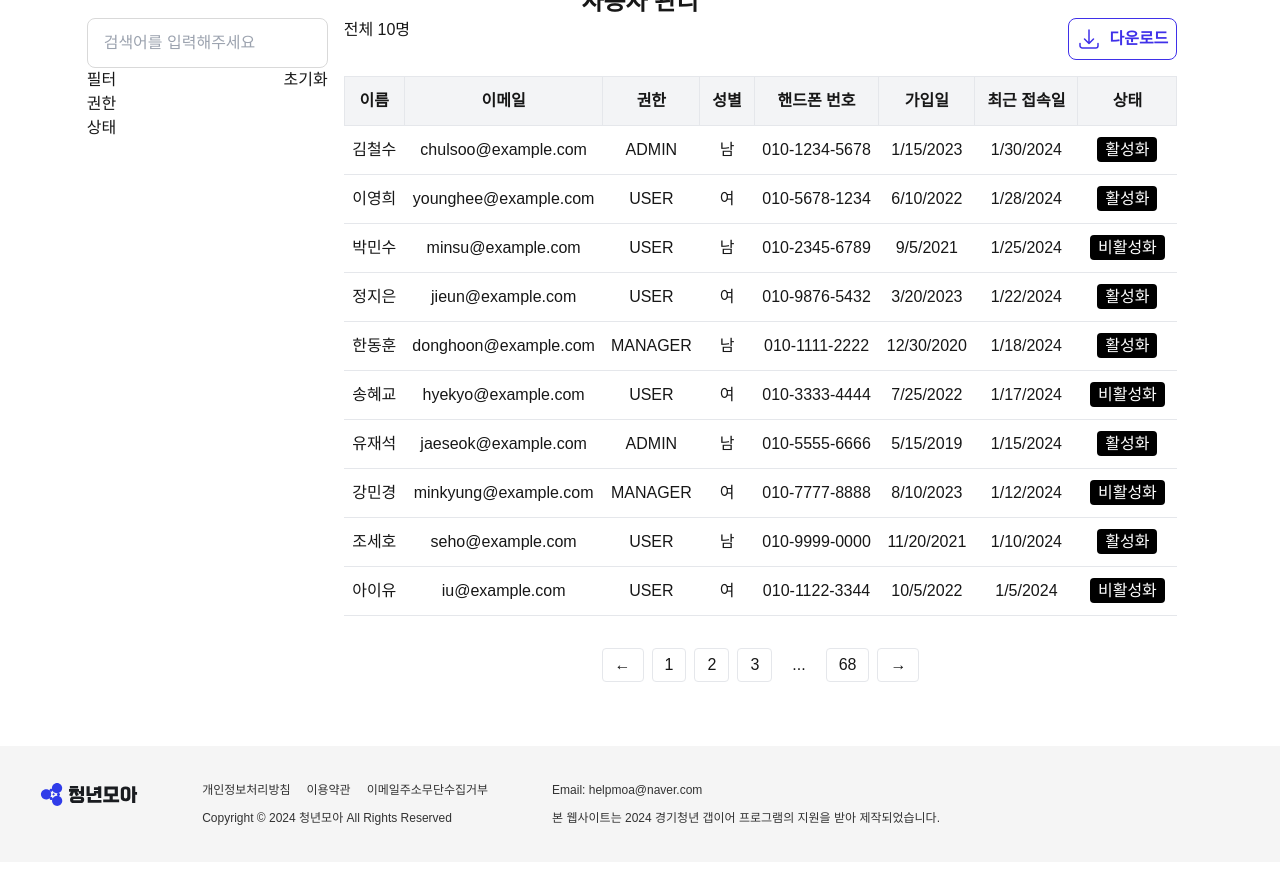
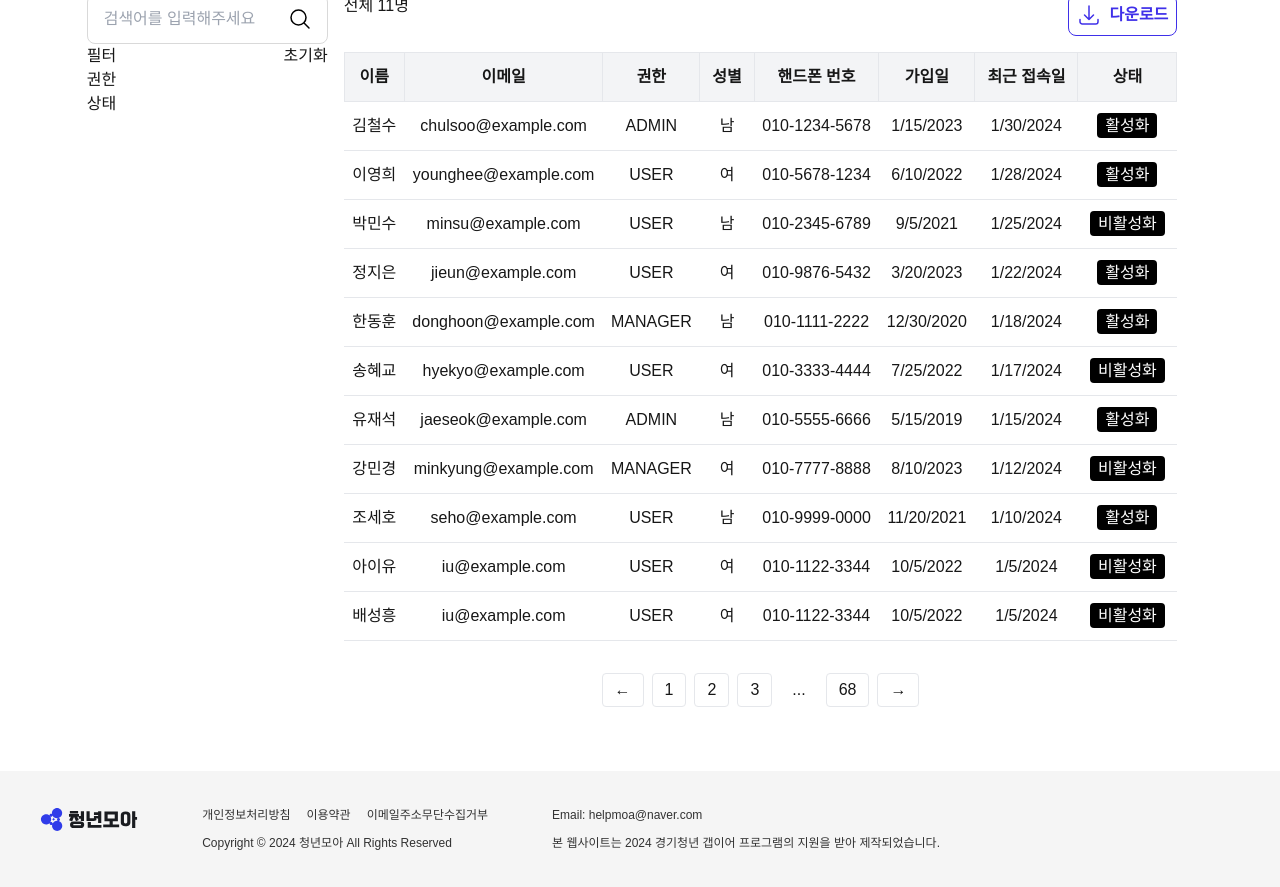
Before and after one commit to ez1n/youth-moa-admin, a Next.js app: page /users in a window 1280 px wide. Before the commit the page ends 862 px from the top, so only its background shows below. Built offline with nearby package versions, Linux system fonts and the light colour scheme.

Commit message:
feat: 검색 아이콘 추가

```diff
--- a/src/_components/common/Input.tsx
+++ b/src/_components/common/Input.tsx
@@ -1,52 +1,53 @@
-import { ChangeEvent, ComponentProps, useState } from "react";
-import { IcoEye, IcoEyeSlash } from "../icons";
-import { tw } from "../../../tailwindmerge.config";
+import { ChangeEvent, ComponentProps, useState } from 'react'
+import { IcoEye, IcoEyeSlash, IcoSearch } from '../icons'
+import { tw } from '../../../tailwindmerge.config'
 
-interface PropsType extends ComponentProps<"input"> {
-  type?: "text" | "password" | "number";
-  placeholder?: string;
-  helpText?: string;
+interface PropsType extends ComponentProps<'input'> {
+  type?: 'text' | 'password' | 'number' | 'search'
+  placeholder?: string
+  helpText?: string
 }
 
 export function Input(props: PropsType) {
-  const { type = "text", placeholder, helpText, onChange, ...rest } = props;
+  const { type = 'text', placeholder, helpText, onChange, ...rest } = props
 
-  const [isVisible, setIsVisible] = useState(false);
+  const [isVisible, setIsVisible] = useState(false)
 
-  const inputType = (type === "password" && isVisible) || type === "number";
+  const inputType =
+    (type === 'password' && isVisible) || type === 'number' || type === 'search'
 
   const handleShowPw = () => {
-    setIsVisible((prev) => !prev);
-  };
+    setIsVisible((prev) => !prev)
+  }
 
   const handleChange = (event: ChangeEvent<HTMLInputElement>) => {
-    if (type === "number") {
-      const input = event.target;
-      input.value = input.value.replace(/[^0-9]/g, "");
+    if (type === 'number') {
+      const input = event.target
+      input.value = input.value.replace(/[^0-9]/g, '')
     }
 
-    onChange && onChange(event);
-  };
+    onChange && onChange(event)
+  }
 
   return (
     <div className="relative">
       <input
-        type={inputType ? "text" : type}
+        type={inputType ? 'text' : type}
         placeholder={placeholder}
         className={tw(
-          "w-full px-4 py-3 border rounded-lg",
-          helpText ? "border-red" : "border-border-gray"
+          'w-full px-4 py-3 border rounded-lg',
+          helpText ? 'border-red' : 'border-border-gray'
         )}
         onChange={handleChange}
         {...rest}
       />
-      {type === "password" && isVisible && (
+      {type === 'password' && isVisible && (
         <IcoEye
           onClick={handleShowPw}
           className="absolute translate-x-0 -translate-y-1/2 cursor-pointer top-1/2 right-4"
         />
       )}
-      {type === "password" && !isVisible && (
+      {type === 'password' && !isVisible && (
         <IcoEyeSlash
           onClick={handleShowPw}
           className="absolute translate-x-0 -translate-y-1/2 cursor-pointer top-1/2 right-4"
@@ -58,6 +59,10 @@ export function Input(props: PropsType) {
           {helpText}
         </p>
       )}
+
+      {type === 'search' && (
+        <IcoSearch className="absolute text-black translate-x-0 -translate-y-1/2 cursor-pointer top-1/2 right-4" />
+      )}
     </div>
-  );
+  )
 }
--- /dev/null
+++ b/src/_components/icons/IcoSearch.tsx
@@ -0,0 +1,26 @@
+import { tw } from '../../../tailwindmerge.config'
+
+import type { IconProps } from './type'
+
+export const IcoSearch = (props: IconProps) => {
+  const { color = '#909092', size = 20, className, onClick } = props
+
+  return (
+    <span className={tw('inline-block', className)} onClick={onClick}>
+      <svg
+        xmlns="http://www.w3.org/2000/svg"
+        fill="none"
+        viewBox="0 0 24 24"
+        stroke-width="1.5"
+        stroke="currentColor"
+        className="size-6"
+      >
+        <path
+          stroke-linecap="round"
+          stroke-linejoin="round"
+          d="m21 21-5.197-5.197m0 0A7.5 7.5 0 1 0 5.196 5.196a7.5 7.5 0 0 0 10.607 10.607Z"
+        />
+      </svg>
+    </span>
+  )
+}
--- a/src/_components/icons/index.ts
+++ b/src/_components/icons/index.ts
@@ -3,3 +3,4 @@ export { IcoEye } from './IcoEye'
 export { IcoEyeSlash } from './IcoEyeSlash'
 export { Logo } from './Logo'
 export { IcoDownload } from './IcoDownload'
+export { IcoSearch } from './IcoSearch'
--- a/src/app/users/dummy.tsx
+++ b/src/app/users/dummy.tsx
@@ -111,4 +111,15 @@ export const userDummyList: User[] = [
     lastLoginDate: new Date('2024-01-05'),
     status: UserStatus.비활성화,
   },
+  {
+    id: 11,
+    name: '배성흥',
+    email: 'iu@example.com',
+    authority: 'USER',
+    gender: Gender.여,
+    phone: '010-1122-3344',
+    joinDate: new Date('2022-10-05'),
+    lastLoginDate: new Date('2024-01-05'),
+    status: UserStatus.비활성화,
+  },
 ]
--- a/src/app/users/page.tsx
+++ b/src/app/users/page.tsx
@@ -65,7 +65,7 @@ export default function UsersPage() {
       <div className="flex justify-between">
         {/* 필터 섹션 */}
         <div className="flex justify-start flex-col">
-          <Input placeholder="검색어를 입력해주세요" />
+          <Input type="search" placeholder="검색어를 입력해주세요" />
           <div className="flex justify-between">
             <div>필터</div>
             <div>초기화</div>
```
